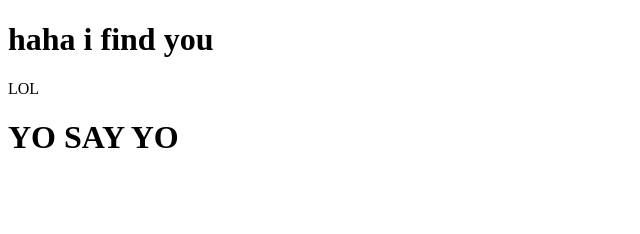
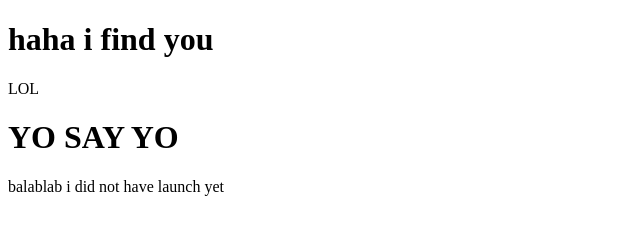
Before and after one commit to MeganHe/iat339-summer2016-demo, a plain HTML site: page index.html in a window 1280 px wide. Shown: the whole page, without its empty margins (0-640 px from the left). Drawn offline with Linux system fonts and the light colour scheme.

Commit message:
body paragraph (i did not have launch yet) added

```diff
--- a/index.html
+++ b/index.html
@@ -10,5 +10,6 @@
 <p>LOL</p>
 <body>
 <h1>YO SAY YO</h1>
+<p>balablab i did not have launch yet</p>
 </body>
 </html>
```
